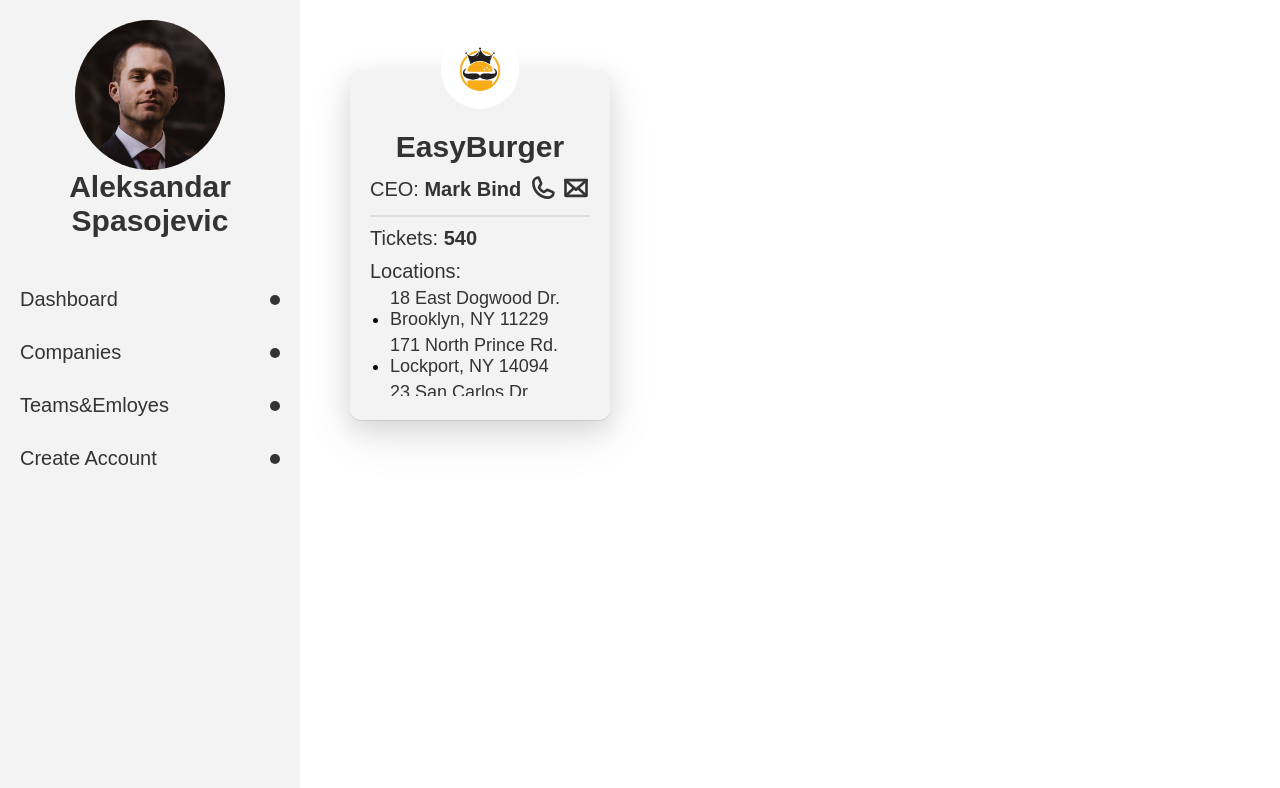
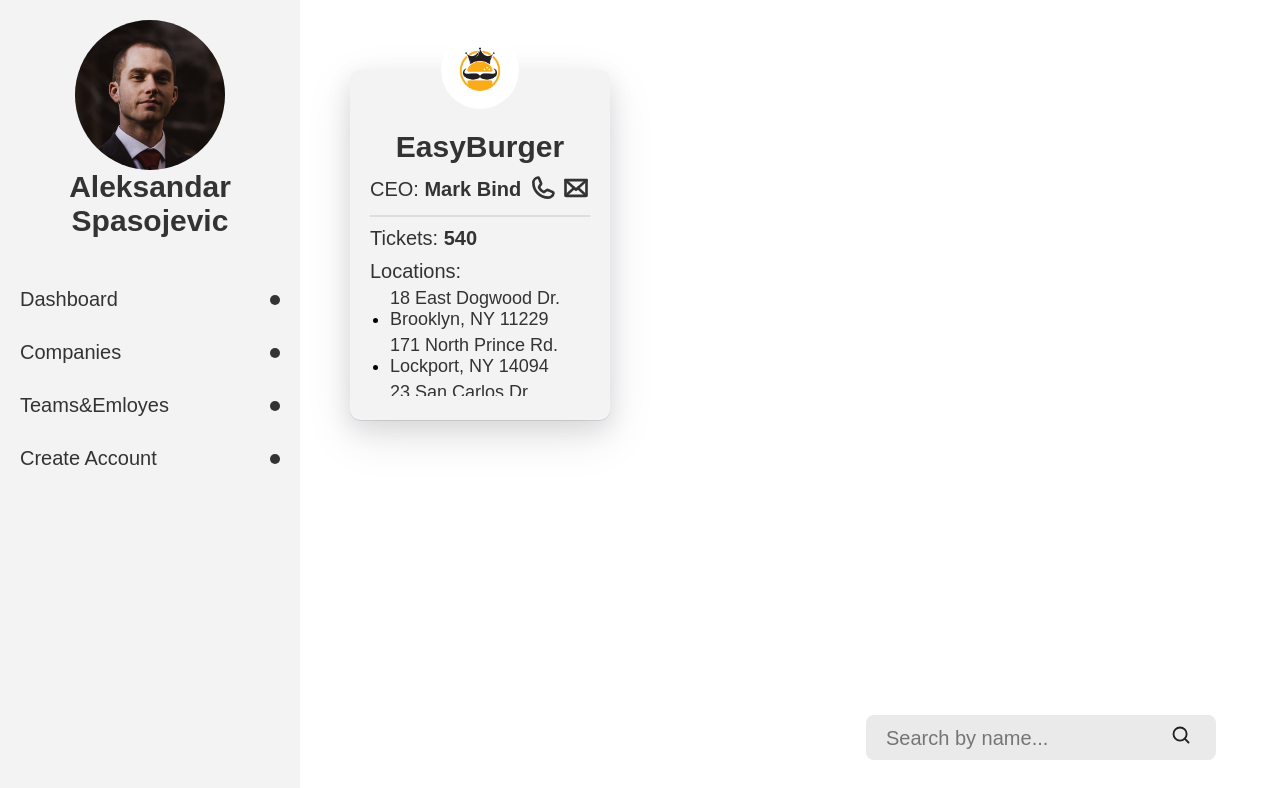
Before and after one commit to DevAleksandarS/bira, a React (Vite) app: page / in a window 1280 px wide. Shown: the top 788 px of the page. Built offline with nearby package versions, Linux system fonts and the light colour scheme.

Commit message:
Admin Companies SearchBar

```diff
--- a/src/elements/admin/Companies.jsx
+++ b/src/elements/admin/Companies.jsx
@@ -1,4 +1,4 @@
-import { Phone, Envelope } from "phosphor-react";
+import { Phone, Envelope, MagnifyingGlass } from "phosphor-react";
 import React from "react";
 import "../../style/admin-companies/admin-companies.css";
 import Logo from "../../img/company.jpg";
@@ -6,6 +6,13 @@ import Logo from "../../img/company.jpg";
 export default function Companies() {
   return (
     <div className="admin-companies">
+      <div className="search-bar">
+        <input placeholder="Search by name..." type="text" />
+        <button>
+          <MagnifyingGlass size={20} color="#212121" weight="bold" />
+        </button>
+      </div>
+
       <div className="company">
         <img src={Logo} alt="Company image" />
         <h3>EasyBurger</h3>
--- a/src/style/admin-companies/admin-companies.css
+++ b/src/style/admin-companies/admin-companies.css
@@ -10,6 +10,28 @@
   -moz-column-gap: 50px;
        column-gap: 50px;
   row-gap: 70px;
+  position: relative;
+}
+.admin-companies .search-bar {
+  position: fixed;
+  bottom: 5%;
+  right: 5%;
+  width: 350px;
+  background: #eaeaea;
+  border-radius: 8px;
+}
+.admin-companies .search-bar input {
+  padding: 10px 20px;
+  width: 80%;
+  font-size: 20px;
+  border: 0;
+  background: transparent;
+}
+.admin-companies .search-bar button {
+  padding: 10px 20px;
+  width: 20%;
+  background: transparent;
+  border: 0;
 }
 .admin-companies .company {
   width: 100%;
--- a/src/style/admin-companies/admin-companies.sass
+++ b/src/style/admin-companies/admin-companies.sass
@@ -9,6 +9,28 @@
   grid-auto-rows: 350px
   column-gap: 50px
   row-gap: 70px
+  position: relative
+
+  .search-bar
+    position: fixed
+    bottom: 5%
+    right: 5%
+    width: 350px
+    background: #eaeaea
+    border-radius: 8px
+
+    input
+      padding: 10px 20px
+      width: 80%
+      font-size: 20px
+      border: 0
+      background: transparent
+
+    button
+      padding: 10px 20px
+      width: 20%
+      background: transparent
+      border: 0
 
   .company
     width: 100%
```
Also changed, not shown: 1 other file (tests, documents, lock files or other folders).
